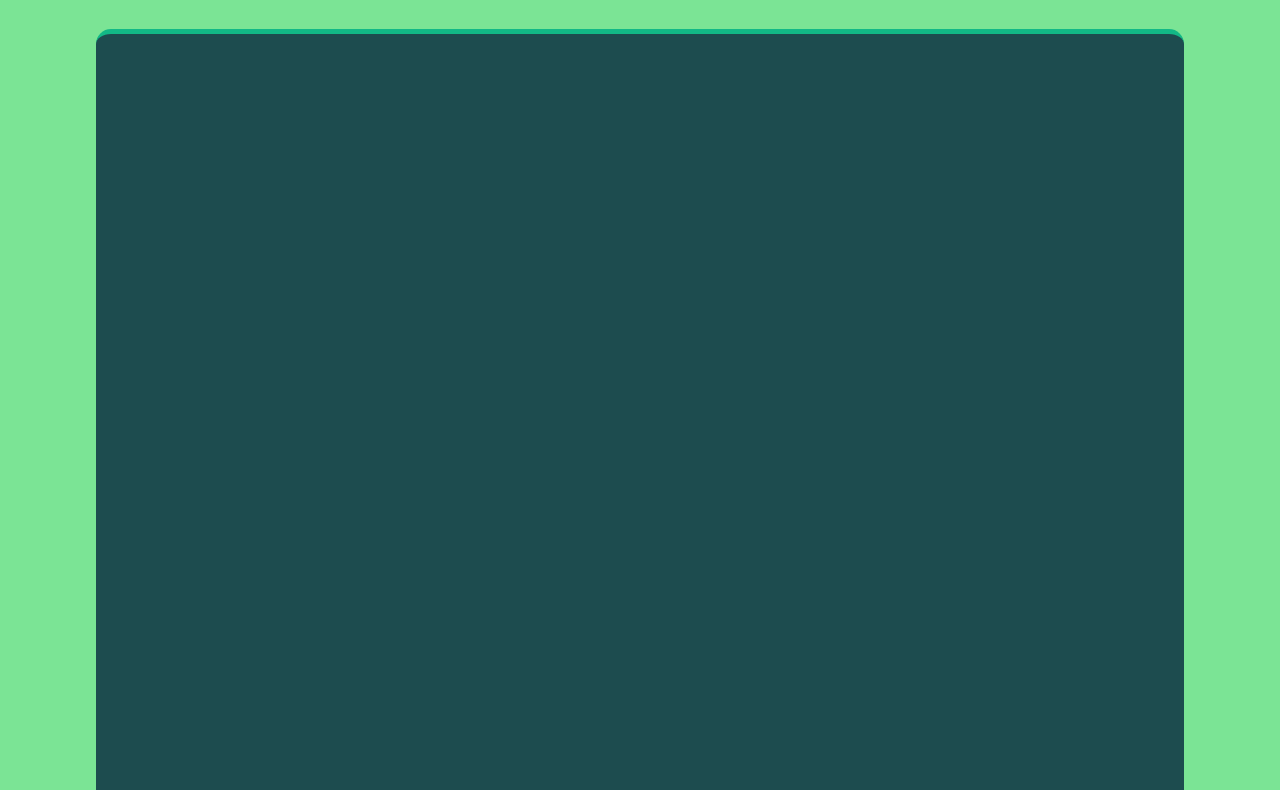
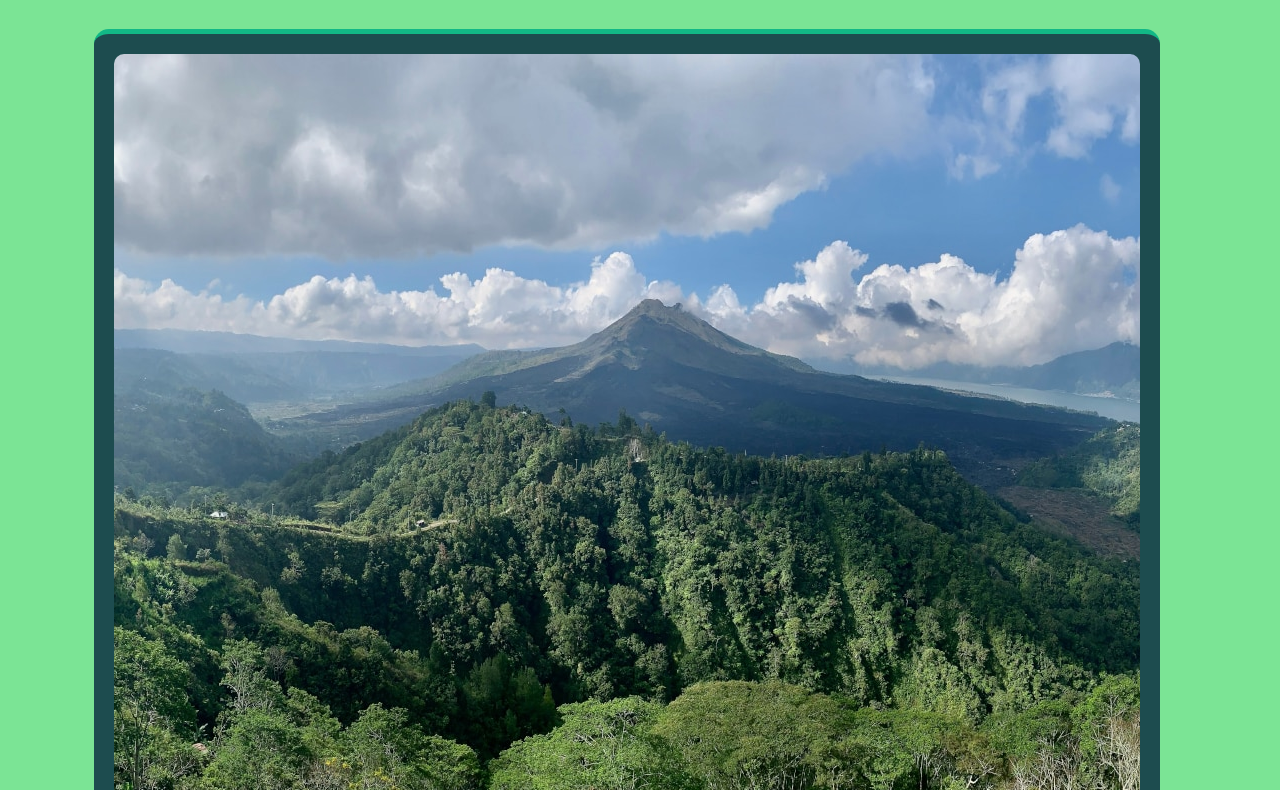
Before and after one commit to mariolucass/ProjetoTreeter, a plain HTML site: page javaScript/index.html in a window 1280 px wide. Shown: the part 98-888 px from the top of the page. Drawn offline with Linux system fonts and the light colour scheme; a web font is replaced by a local one.

Commit message:
fix : fixing stylesheet and function seearch.

```diff
--- a/javaScript/index.html
+++ b/javaScript/index.html
@@ -45,7 +45,7 @@
     <main class="container">
       <section class="secprin">
         <ul class="secprin__imglist">
-          <li></li>
+          <li><img src="/src/img/prin/image-1.jpg" alt="" /></li>
         </ul>
         <ul class="secprin__quotelist">
           <li>
--- a/javaScript/src/scripts/index.js
+++ b/javaScript/src/scripts/index.js
@@ -60,11 +60,11 @@ listCards(imgsSec, secaoSecundaria);
 
 const inputButton = document.getElementById("header__search--button");
 
-inputButton.addEventListener("click", (event) => {
-  event.preventDefault();
-  let inputSearch = document.querySelector(".header__search input");
-  console.log(inputSearch);
-  let value = inputSearch.value;
+// inputButton.addEventListener("click", (event) => {
+//   event.preventDefault();
+//   let inputSearch = document.querySelector(".header__search input");
+//   console.log(inputSearch);
+//   let value = inputSearch.value;
 
-  console.log(value);
-});
+//   console.log(value);
+// });
--- a/javaScript/src/styles/globalStyle.css
+++ b/javaScript/src/styles/globalStyle.css
@@ -11,9 +11,23 @@
 
 body {
   font-family: Gentium Plus, sans-serif;
-  width: 100vw;
-  height: 100vh;
+  width: 98vw;
+  height: 98vh;
   background-color: #7be495;
+}
+
+body::-webkit-scrollbar {
+  width: 8px;
+  height: 8px;
+}
+
+body::-webkit-scrollbar-thumb {
+  background: transparent;
+  background-color: #1d4c4f;
+}
+
+body::-webkit-scrollbar-track {
+  background: transparent;
 }
 
 main {
```
